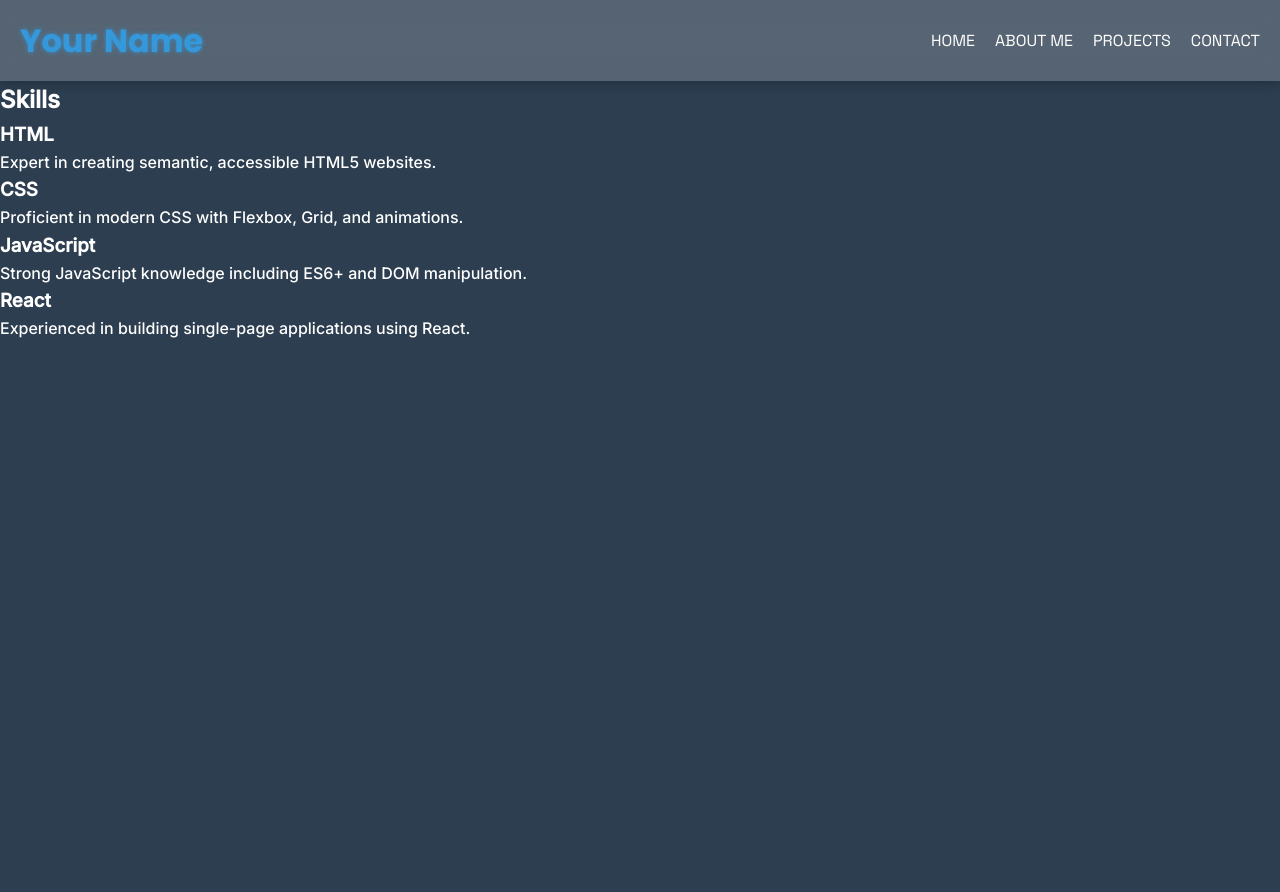
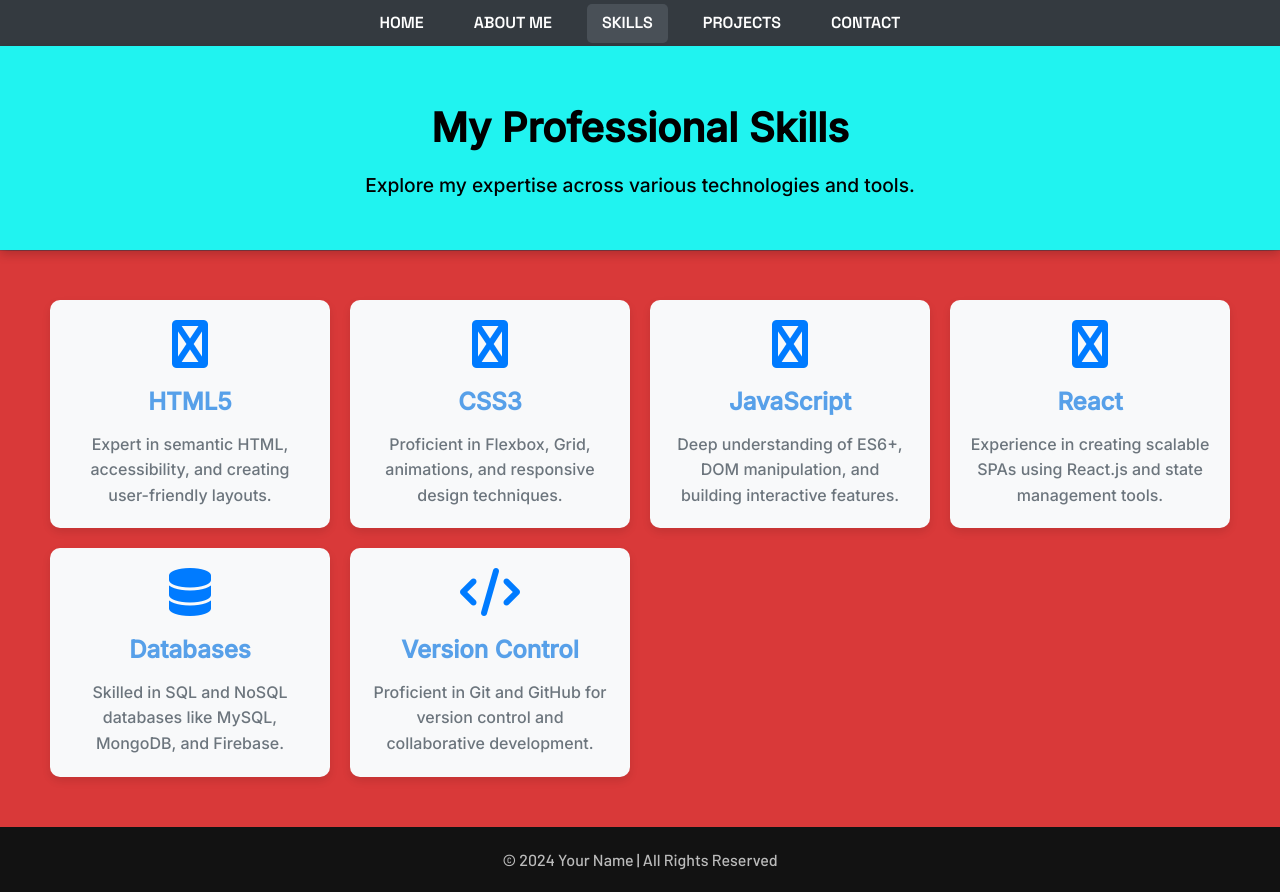
Before and after one commit to gowthamrdyy/my-portfolio, a plain HTML site: page skills.html in a window 1280 px wide. Before the commit the page ends 800 px from the top, so only its background shows below. Drawn offline with Linux system fonts and the light colour scheme.

Commit message:
Update skills.html

```diff
--- a/skills.html
+++ b/skills.html
@@ -3,41 +3,65 @@
 <head>
     <meta charset="UTF-8">
     <meta name="viewport" content="width=device-width, initial-scale=1.0">
-    <title>Portfolio | Skills</title>
+    <title>Skills</title>
     <link rel="stylesheet" href="style.css">
+    <script src="script.js" defer></script>
+    <link rel="stylesheet" href="https://cdnjs.cloudflare.com/ajax/libs/font-awesome/6.0.0-beta3/css/all.min.css">
 </head>
 <body>
-    <header>
-        <nav>
-            <div class="logo">Your Name</div>
+    <!-- Navigation Bar -->
+    <nav class="navbar">
         <ul>
             <li><a href="index.html">Home</a></li>
             <li><a href="about.html">About Me</a></li>
+            <li><a href="skills.html" class="active">Skills</a></li>
             <li><a href="projects.html">Projects</a></li>
             <li><a href="contact.html">Contact</a></li>
         </ul>
     </nav>
+
+    <!-- Skills Section -->
+    <header class="skills-hero">
+        <h1>My Professional Skills</h1>
+        <p>Explore my expertise across various technologies and tools.</p>
     </header>
-    <section class="skills">
-        <h2>Skills</h2>
-        <div class="skills-list">
-            <div class="skill">
-                <h3>HTML</h3>
-                <p>Expert in creating semantic, accessible HTML5 websites.</p>
+
+    <section class="skills-grid">
+        <div class="skill-card">
+            <i class="skill-icon fa fa-html5"></i>
+            <h3>HTML5</h3>
+            <p>Expert in semantic HTML, accessibility, and creating user-friendly layouts.</p>
         </div>
-            <div class="skill">
-                <h3>CSS</h3>
-                <p>Proficient in modern CSS with Flexbox, Grid, and animations.</p>
+        <div class="skill-card">
+            <i class="skill-icon fa fa-css3-alt"></i>
+            <h3>CSS3</h3>
+            <p>Proficient in Flexbox, Grid, animations, and responsive design techniques.</p>
         </div>
-            <div class="skill">
+        <div class="skill-card">
+            <i class="skill-icon fa fa-js"></i>
             <h3>JavaScript</h3>
-                <p>Strong JavaScript knowledge including ES6+ and DOM manipulation.</p>
+            <p>Deep understanding of ES6+, DOM manipulation, and building interactive features.</p>
         </div>
-            <div class="skill">
+        <div class="skill-card">
+            <i class="skill-icon fa fa-react"></i>
             <h3>React</h3>
-                <p>Experienced in building single-page applications using React.</p>
+            <p>Experience in creating scalable SPAs using React.js and state management tools.</p>
         </div>
+        <div class="skill-card">
+            <i class="skill-icon fa fa-database"></i>
+            <h3>Databases</h3>
+            <p>Skilled in SQL and NoSQL databases like MySQL, MongoDB, and Firebase.</p>
+        </div>
+        <div class="skill-card">
+            <i class="skill-icon fa fa-code"></i>
+            <h3>Version Control</h3>
+            <p>Proficient in Git and GitHub for version control and collaborative development.</p>
         </div>
     </section>
+
+    <!-- Footer -->
+    <footer>
+        <p>&copy; 2024 Your Name | All Rights Reserved</p>
+    </footer>
 </body>
 </html>
```
Lines whose indentation alone changed are shown as unchanged.
